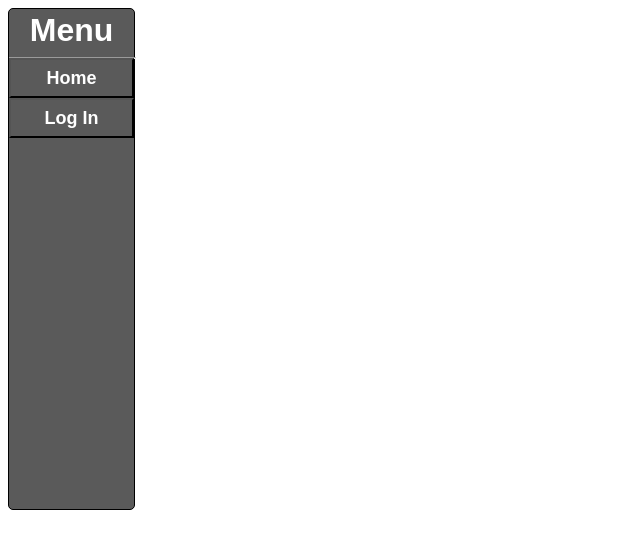
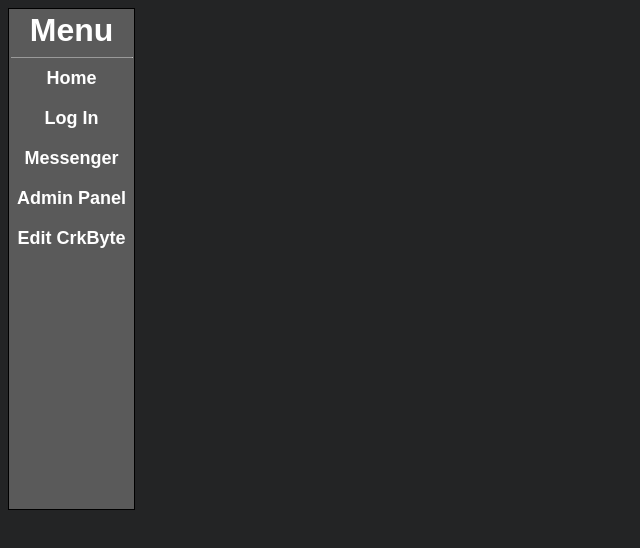
Before and after one commit to i3Crk/www.flamedevelopment.xyz, a plain HTML site: page index.html in a window 1280 px wide. Shown: the whole page, without its empty margins (0-640 px from the left). Drawn offline with Linux system fonts and the light colour scheme.

Commit message:
Update index.html

```diff
--- a/index.html
+++ b/index.html
@@ -2,16 +2,20 @@
 <html>
 
   <head>
-    <title>Test</title>
+    <title>Admin Workspace</title>
   </head>
 
   <body>
     <style>
       hr {
         display: inline-block;
-        width: 125px;
+        width: 120px;
         margin-bottom: -5px;
         color: white;
+      }
+
+      body {
+        background-color: #232425;
       }
 
     </style>
@@ -30,16 +34,32 @@
         height: 40px;
         color: white;
         font-weight: bold;
+        border: 0;
+
         font-size: 18px;
         background-color: #5A5A5A;
+      }
+
+      .menuButton:hover {
+        border: 1;
+        color: #FF634D;
+      }
+
+      .menuButton:active {
+        background-color: #454545;
+        color: #FF634D;
       }
 
     </style>
     <div class="Menu">
       <h1 class="menuHeader">Menu</h1>
       <hr>
-      <input type="Button" value="Home" class="menuButton">
+      <input type="Button" value="Home" class="menuButton" onclick="window.location.href='admin.flamedevelopment.xyz'">
       <input type="Button" value="Log In" class="menuButton" onclick="window.location.href='admin.flamedevelopment.xyz/login'">
+      <input type="Button" value="Messenger" class="menuButton">
+      <input type="Button" value="Admin Panel" class="menuButton">
+      <input type="Button" value="Edit CrkByte" class="menuButton">
+      <input type="Button" value="" class="menuButton">
     </div>
     <style>
       .Menu {
@@ -47,7 +67,7 @@
         text-align: center;
         border-style: solid;
         border-width: 1px;
-        border-radius: 5px;
+        /* border-radius: 5px;*/
         height: 500px;
         width: 125px;
         background-color: #5A5A5A;
```
